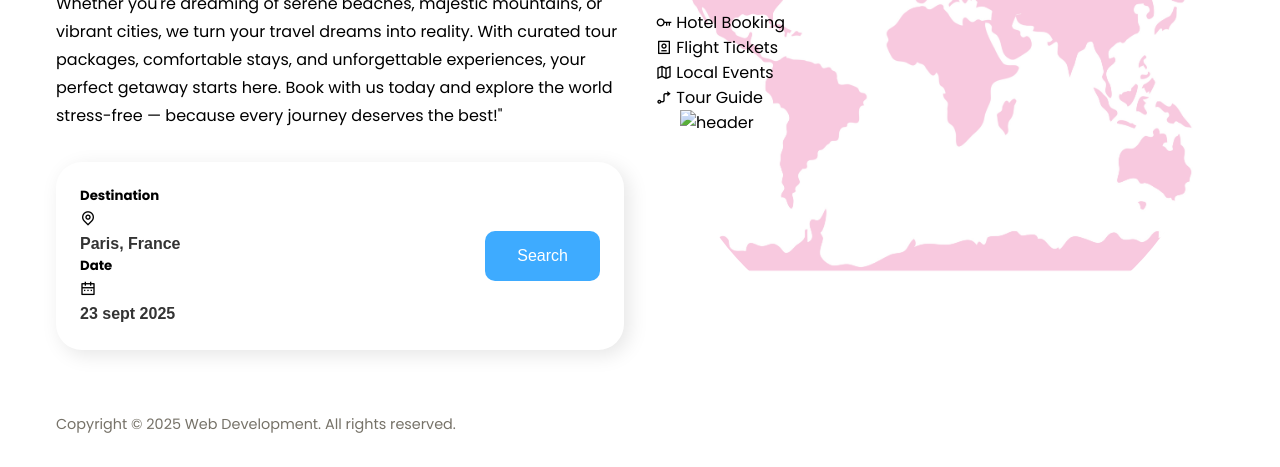
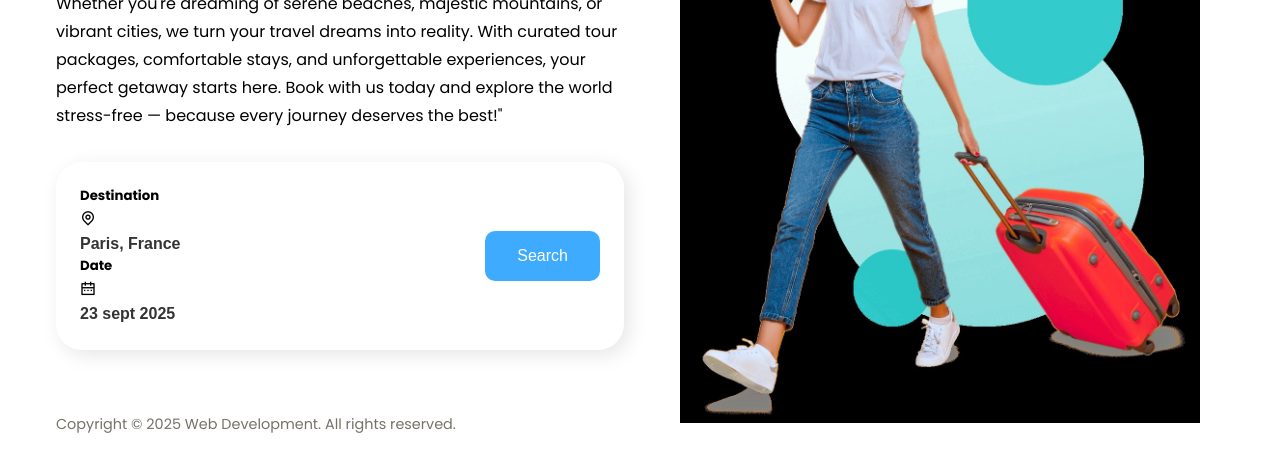
Before and after one commit to PRAVEENMAHA1623/PRODIGY_WD_01, a plain HTML site: page index.html in a window 1280 px wide. Shown: the part 396-863 px from the top of the page. Drawn offline with nearby package versions, Linux system fonts and the light colour scheme.

Commit message:
Update index.html

```diff
--- a/index.html
+++ b/index.html
@@ -45,7 +45,7 @@
             <div class="header_imagecard headerimage_card-4">
                 <span><i class="ri-guide-line"></i></span> Tour Guide
             </div>
-            <img src="image.png" alt="header" />
+            <img src="image.jpg" alt="header" />
         </div>
         <div class="header__content">
             <h1>LET'S GO!<br />THE <span>ADVENTURE</span> IS WAITING FOR YOU</h1>
```
